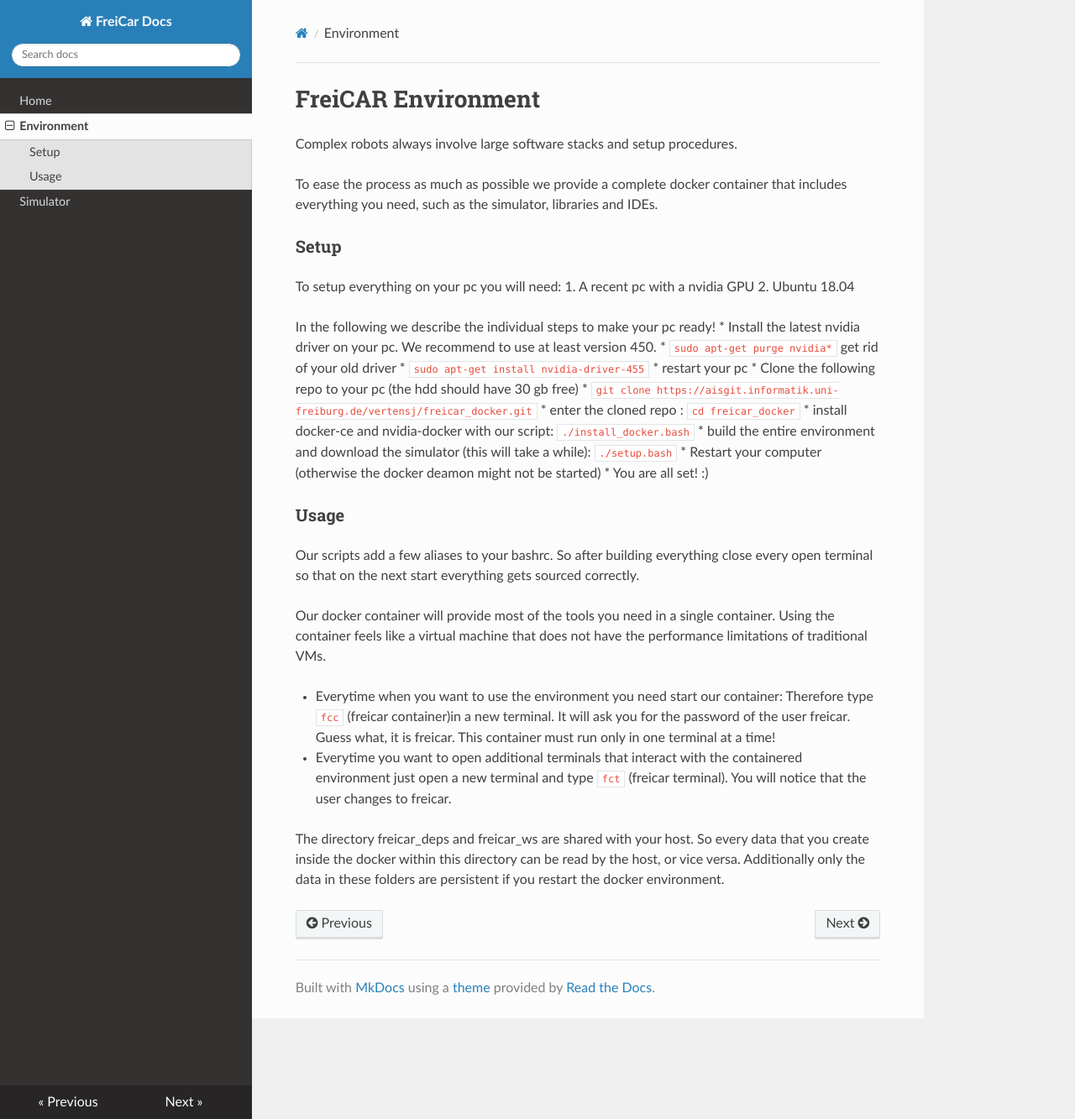
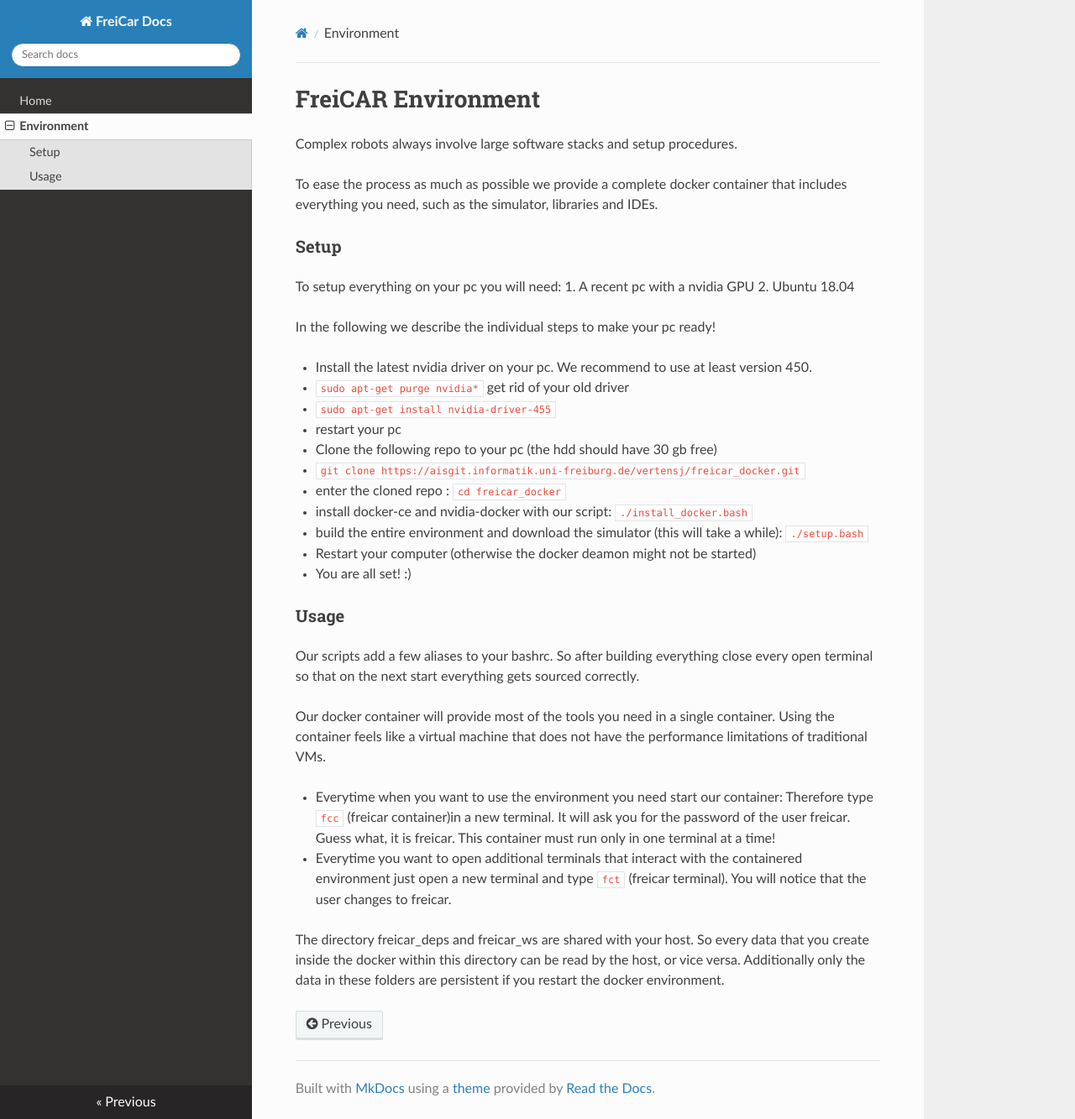
Before and after one commit to JohanVer/freicar_docs, an MkDocs documentation site: the page built from docs/environment.md, in a window 1280 px wide and 1333 px high. Shown: the whole window at 84% size. Built offline with MkDocs 1.6.1, drawn with Linux system fonts in a browser that asks for light colours; nearby versions of some CDN libraries.

Commit message:
environment information

```diff
--- a/docs/environment.md
+++ b/docs/environment.md
@@ -10,17 +10,18 @@ To setup everything on your pc you will need:
 2. Ubuntu 18.04
 
 In the following we describe the individual steps to make your pc ready!
-* Install the latest nvidia driver on your pc. We recommend to use at least version 450.
-  * `sudo apt-get purge nvidia*` get rid of your old driver
-  * `sudo apt-get install nvidia-driver-455`
-  * restart your pc
-* Clone the following repo to your pc (the hdd should have 30 gb free)
-  * `git clone https://aisgit.informatik.uni-freiburg.de/vertensj/freicar_docker.git`
-  * enter the cloned repo : `cd freicar_docker`
-  * install docker-ce and nvidia-docker with our script: `./install_docker.bash`
-  * build the entire environment and download the simulator (this will take a while): `./setup.bash`
-* Restart your computer (otherwise the docker deamon might not be started)
-* You are all set! :)
+
+- Install the latest nvidia driver on your pc. We recommend to use at least version 450.
+  - `sudo apt-get purge nvidia*` get rid of your old driver
+  - `sudo apt-get install nvidia-driver-455`
+  - restart your pc
+- Clone the following repo to your pc (the hdd should have 30 gb free)
+  - `git clone https://aisgit.informatik.uni-freiburg.de/vertensj/freicar_docker.git`
+  - enter the cloned repo : `cd freicar_docker`
+  - install docker-ce and nvidia-docker with our script: `./install_docker.bash`
+  - build the entire environment and download the simulator (this will take a while): `./setup.bash`
+- Restart your computer (otherwise the docker deamon might not be started)
+- You are all set! :)
 
 ###Usage
 Our scripts add a few aliases to your bashrc. So after building everything close every open terminal so that on the next start everything gets sourced correctly.
--- a/mkdocs.yml
+++ b/mkdocs.yml
@@ -2,5 +2,5 @@ site_name: FreiCar Docs
 nav:
     - Home: index.md
     - Environment: environment.md
-    - Simulator: simulator.md
+#    - Simulator: simulator.md
 theme: readthedocs
```
